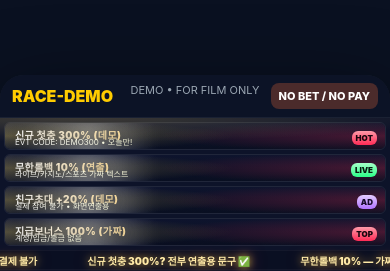
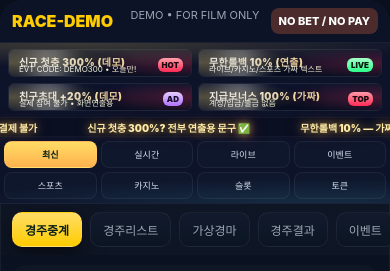
Before and after one commit to mangmyeong513/rhkdl, a plain HTML site: page index.html in a window 390 px wide. Shown: the top 271 px of the page. Drawn offline with Linux system fonts and the light colour scheme.

Commit message:
Update index.html

```diff
--- a/index.html
+++ b/index.html
@@ -82,11 +82,12 @@
      radial-gradient(600px 40px at 80% 100%, rgba(69,224,255,.12), transparent 60%)}
 
 /* === 모바일 대응 광고 사이즈 조정 === */
-  @media (max-width:420px){
-    .adstrip{
-      grid-template-columns:1fr;
-      padding:4px;
-      gap:4px;
+  @media (max-width: 540px) {
+    html, body { height: 100svh; } /* iOS 주소창 대응 */
+    body {
+      display:block;               /* 가운데 정렬 해제 */
+      overflow:auto;
+      background:#0a1121;
     }
     .ad{
       height:28px; /* 얇아짐 */
```
